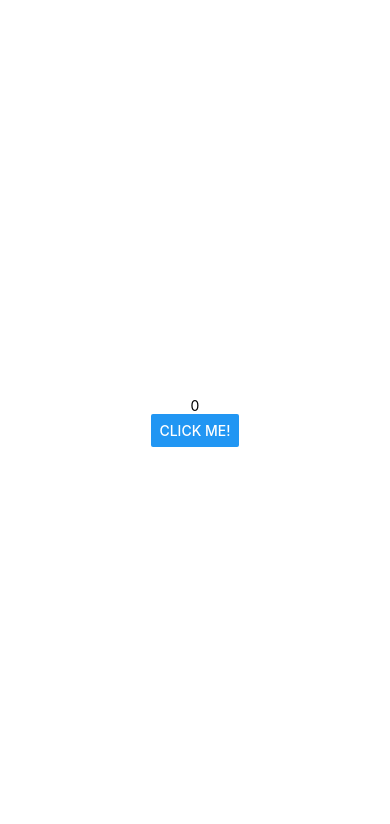
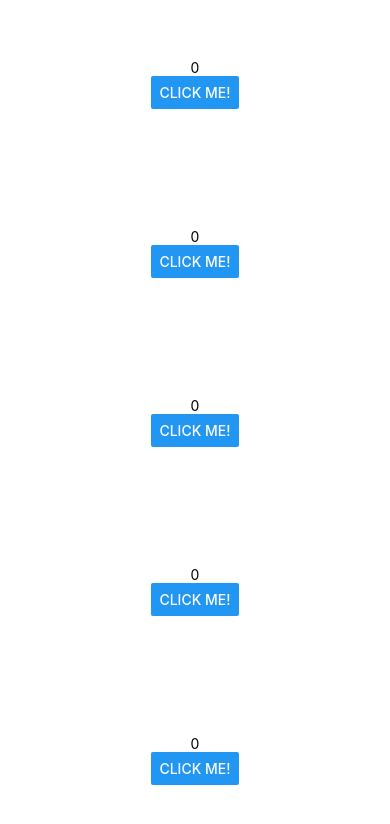
Before and after one commit to rjsduf0503/realCoding_team10_210531, a React Native app: screen / in a window 390 px wide. Shown: the top 824 px of the page. Built offline with nearby package versions, Linux system fonts and the light colour scheme.

Commit message:
08 more counter

```diff
--- a/App.js
+++ b/App.js
@@ -28,6 +28,10 @@ export default class App extends React.Component {
     return (
       <View style={styles.container}>
         <CounterButton />
+        <CounterButton />
+        <CounterButton />
+        <CounterButton />
+        <CounterButton />
         <StatusBar style="auto" />
       </View>
     );
```
